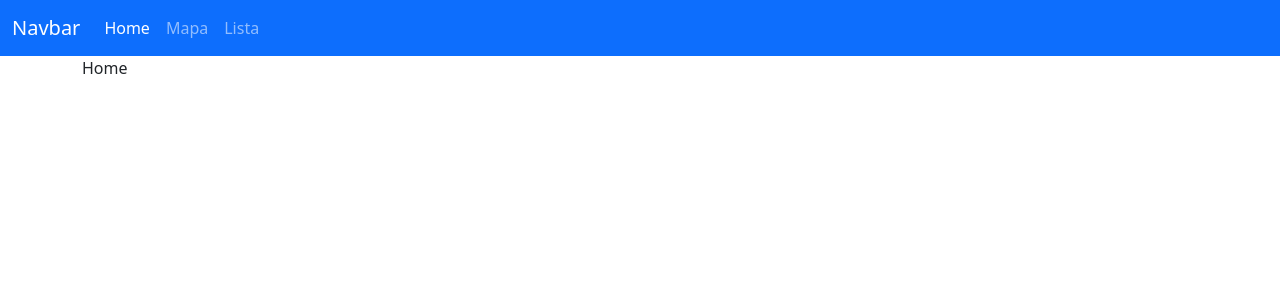
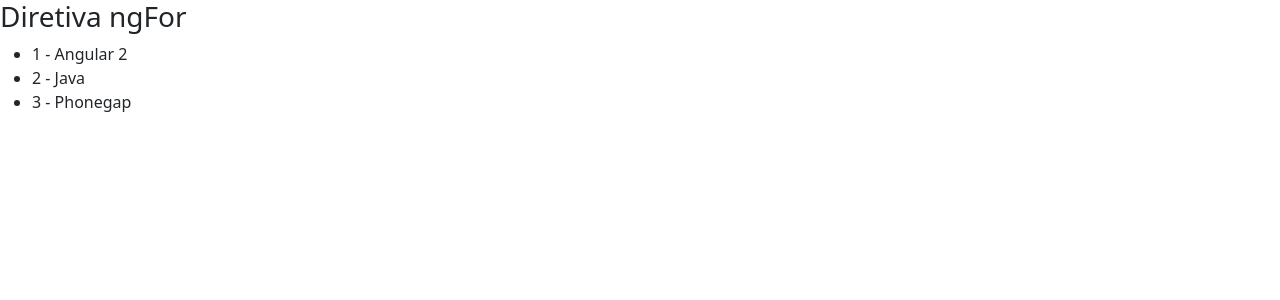
Before and after one commit to leorv/AngularCompleto, an Angular app in the folder diretivas/: page / in a window 1280 px wide. Shown: the top 300 px of the page. Built offline with nearby package versions, Linux system fonts and the light colour scheme.

Commit message:
diretiva ngfor

```diff
--- a/diretivas/src/app/app.component.html
+++ b/diretivas/src/app/app.component.html
@@ -1,2 +1,3 @@
 <!-- <app-diretiva-ngif></app-diretiva-ngif> -->
-<app-diretiva-ngswitch></app-diretiva-ngswitch>
+<!-- <app-diretiva-ngswitch></app-diretiva-ngswitch> -->
+<app-diretiva-ngfor></app-diretiva-ngfor>
--- a/diretivas/src/app/app.module.ts
+++ b/diretivas/src/app/app.module.ts
@@ -5,12 +5,14 @@
 import { AppComponent } from './app.component';
 import { DiretivaNgifComponent } from './diretiva-ngif/diretiva-ngif.component';
 import { DiretivaNgswitchComponent } from './diretiva-ngswitch/diretiva-ngswitch.component';
+import { DiretivaNgforComponent } from './diretiva-ngfor/diretiva-ngfor.component';
 
 @NgModule({
   declarations: [
     AppComponent,
     DiretivaNgifComponent,
-    DiretivaNgswitchComponent
+    DiretivaNgswitchComponent,
+    DiretivaNgforComponent
   ],
   imports: [
     BrowserModule,
--- /dev/null
+++ b/diretivas/src/app/diretiva-ngfor/diretiva-ngfor.component.html
@@ -0,0 +1,7 @@
+<h3>Diretiva ngFor</h3>
+
+<ul>
+    <li *ngFor="let curso of cursos, let i = index">
+        {{ i + 1 }} - {{ curso }}
+    </li>
+</ul>
--- /dev/null
+++ b/diretivas/src/app/diretiva-ngfor/diretiva-ngfor.component.ts
@@ -0,0 +1,17 @@
+import { Component, OnInit } from '@angular/core';
+
+@Component({
+    selector: 'app-diretiva-ngfor',
+    templateUrl: './diretiva-ngfor.component.html',
+    styleUrls: ['./diretiva-ngfor.component.css']
+})
+export class DiretivaNgforComponent implements OnInit {
+
+    cursos: string[] = ["Angular 2", "Java", "Phonegap"];
+
+    constructor() { }
+
+    ngOnInit(): void {
+    }
+
+}
```
Also changed, not shown: diretivas/src/app/diretiva-ngfor/diretiva-ngfor.component.css (added), 1 other file (tests, documents, lock files or other folders).
